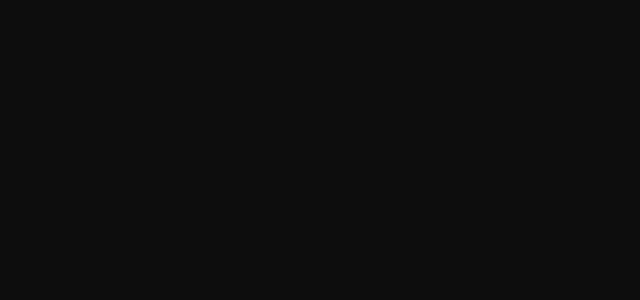
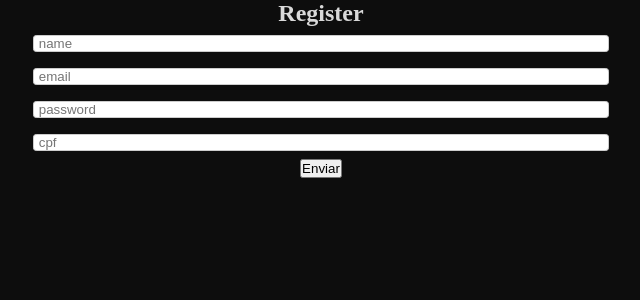
Before and after one commit to Leonardo-KF/C017-FrontII, a React (Vite) app in the folder client/: page /register in a window 1280 px wide. Before the commit this address had no page. Shown: the top 300 px of the page, without its empty margins (319-959 px from the left). Built offline with nearby package versions, Linux system fonts and the light colour scheme.

Commit message:
feat: implementing form adjusts and handleError to api calls

```diff
--- a/client/package.json
+++ b/client/package.json
@@ -14,7 +14,8 @@
     "react-dom": "^18.2.0",
     "react-icons": "^4.7.1",
     "react-router-dom": "^6.6.1",
-    "styled-components": "^5.3.6"
+    "styled-components": "^5.3.6",
+    "sweetalert2": "^11.7.0"
   },
   "devDependencies": {
     "@types/react": "^18.0.26",
--- a/client/src/components/atoms/form/form.tsx
+++ b/client/src/components/atoms/form/form.tsx
@@ -1,5 +1,5 @@
 import { FormEvent } from "react";
-import { FormContainer } from "./styles";
+import { FormContainer, PersonalizedInput } from "./styles";
 
 export interface InputProps {
   placeholder: string;
@@ -8,26 +8,69 @@ export interface InputProps {
   defaultValue?: string;
 }
 
+export interface InvalidData {
+  name: string;
+  errorMessage?: string;
+}
+
 export interface FormProps<T = FormEvent<HTMLFormElement>> {
   title: string;
   inputs: InputProps[];
   onSubmit: (value: T) => void;
   cancel?: () => void;
+  invalidData?: InvalidData[];
 }
 
-export function Form({ inputs, onSubmit, title, cancel }: FormProps) {
+export function Form({
+  inputs,
+  onSubmit,
+  title,
+  cancel,
+  invalidData,
+}: FormProps) {
+  function clearFields(e: FormEvent<HTMLFormElement>) {
+    e.preventDefault();
+    if (invalidData?.length === 0) {
+      console.log(invalidData);
+      inputs.forEach((input) => {
+        e.currentTarget[input.name].value = "";
+      });
+    }
+  }
+
   return (
     <FormContainer>
       <h2>{title}</h2>
-      <form onSubmit={onSubmit}>
+      <form
+        onSubmit={(e) => {
+          onSubmit(e);
+          clearFields(e);
+        }}
+      >
         {inputs.map((input, index) => (
-          <input
+          <>
+            {invalidData?.find((data) => data.name == input.name)
+              ?.errorMessage && (
+              <span>
+                {
+                  invalidData?.find((data) => data.name == input.name)
+                    ?.errorMessage
+                }
+              </span>
+            )}
+            <PersonalizedInput
+              error={
+                invalidData?.find((data) => data.name == input.name)
+                  ? true
+                  : false
+              }
               type={input.type}
               placeholder={input.placeholder}
               name={input.name}
               defaultValue={input.defaultValue}
               key={index}
             />
+          </>
         ))}
         <button type="submit">Enviar</button>
         {cancel && (
--- a/client/src/components/atoms/form/styles.ts
+++ b/client/src/components/atoms/form/styles.ts
@@ -12,6 +12,20 @@ export const FormContainer = styled.section`
     flex-direction: column;
     align-items: center;
     justify-content: space-evenly;
+    min-width: 300px;
     width: 50%;
   }
 `;
+export type InputProps = {
+  error?: boolean;
+};
+
+export const PersonalizedInput = styled.input<InputProps>`
+  display: flex;
+  width: 90%;
+  margin: 0.5rem;
+  border-radius: 0.2rem;
+  border: none;
+  border: ${(props) => (props.error ? "1px solid red" : "1px solid #ccc")};
+  padding-left: 0.3rem;
+`;
--- a/client/src/components/celules/create-classroom-form/create-classroom-form.tsx
+++ b/client/src/components/celules/create-classroom-form/create-classroom-form.tsx
@@ -38,6 +38,7 @@ export function CreateClassroomForm({
 
     const response = await api.createClassroom(data);
     handleControl();
+
     console.log(response);
   }
 
--- a/client/src/components/molecules/classroom-card/classroom-card.tsx
+++ b/client/src/components/molecules/classroom-card/classroom-card.tsx
@@ -10,21 +10,8 @@ import {
 
 export type ClassroomCardProps = {
   classroom: Classroom;
-  changeEditingMode: () => void;
-  handleControl: () => void;
-  editingMode: boolean;
 };
-export function ClassroomCard({
-  classroom,
-  changeEditingMode,
-  editingMode,
-  handleControl,
-}: ClassroomCardProps) {
-  async function handleDeleteClassroom() {
-    await api.deleteClassroom(classroom.id ?? "");
-    handleControl();
-  }
-
+export function ClassroomCard({ classroom }: ClassroomCardProps) {
   return (
     <ClassroomCardContainer>
       <CardInfoContainer>
@@ -52,25 +39,6 @@ export function ClassroomCard({
           })}
         </section>
       </CardInfoContainer>
-      <ClassroomCardOptionsContainer>
-        <button
-          onClick={() => {
-            changeEditingMode();
-          }}
-        >
-          Edit this classroom
-        </button>
-        <button onClick={handleDeleteClassroom}>Delete this classroom</button>
-        {editingMode ? (
-          <UpdateClassroomForm
-            handleControl={handleControl}
-            classroom={classroom}
-            changeEditingMode={changeEditingMode}
-          />
-        ) : (
-          <CreateClassroomForm handleControl={handleControl} />
-        )}
-      </ClassroomCardOptionsContainer>
     </ClassroomCardContainer>
   );
 }
--- a/client/src/components/molecules/login-form/login-form.tsx
+++ b/client/src/components/molecules/login-form/login-form.tsx
@@ -26,7 +26,7 @@ export function LoginForm() {
     };
     const userData = await api.login(loginPayload);
     setLoading(false);
-    console.log(userData);
+
     if (!userData) {
       setError(true);
       return;
@@ -60,6 +60,13 @@ export function LoginForm() {
             </div>
             <button type="submit">Login</button>
           </StyledForm>
+          <button
+            onClick={() => {
+              navigate("/register");
+            }}
+          >
+            Not have Account?
+          </button>
         </StyledLoginForm>
       )}
     </>
--- /dev/null
+++ b/client/src/components/pages/create-user/create-user.tsx
@@ -0,0 +1,82 @@
+import { useState } from "react";
+import { Form, InputProps, InvalidData } from "../../atoms/form/form";
+import { api } from "../../../utils/api/api";
+import { UserPayload } from "../../../utils/types/requests";
+import { useNavigate } from "react-router-dom";
+import { HandleError } from "../../../utils/errors/handle-error-modal";
+
+export function CreateUser() {
+  const navigate = useNavigate();
+
+  const inputOptions: InputProps[] = [
+    {
+      name: "Name",
+      type: "text",
+      placeholder: "name",
+    },
+    {
+      name: "email",
+      type: "email",
+      placeholder: "email",
+    },
+    {
+      name: "password",
+      type: "text",
+      placeholder: "password",
+    },
+    {
+      name: "cpf",
+      type: "text",
+      placeholder: "cpf",
+    },
+  ];
+
+  function validateData(data: UserPayload) {
+    let dataIsValid = true;
+    const error = {
+      fields: [] as string[],
+    };
+    if (data.password.length < 8) {
+      error.fields.push("password");
+      dataIsValid = false;
+    }
+
+    if (!data.email.includes(".com")) {
+      error.fields.push("email");
+      dataIsValid = false;
+    }
+
+    if (!dataIsValid) {
+      console.log(error);
+      HandleError({ message: "Erro no(s) campo: " + error.fields.join(", ") });
+    }
+
+    return dataIsValid;
+  }
+
+  async function handleSubmit(e: React.FormEvent<HTMLFormElement>) {
+    e.preventDefault();
+
+    const data = {
+      name: e.currentTarget.Name.value,
+      email: e.currentTarget.email.value,
+      password: e.currentTarget.password.value,
+      cpf: e.currentTarget.cpf.value,
+    };
+
+    const isValid = validateData(data);
+
+    console.log(data);
+
+    if (isValid) {
+      await api.createUser(data);
+      navigate("/");
+    }
+  }
+
+  return (
+    <div>
+      <Form title={"Register"} inputs={inputOptions} onSubmit={handleSubmit} />
+    </div>
+  );
+}
--- a/client/src/main.tsx
+++ b/client/src/main.tsx
@@ -5,6 +5,7 @@ import { GlobalStyle, theme } from "./global-styles";
 import { ThemeProvider } from "styled-components";
 import { BrowserRouter, Routes, Route } from "react-router-dom";
 import { Classroom } from "./components/pages/classroom/classroom";
+import { CreateUser } from "./components/pages/create-user/create-user";
 
 ReactDOM.createRoot(document.getElementById("root") as HTMLElement).render(
   // <React.StrictMode>
@@ -13,6 +14,7 @@ ReactDOM.createRoot(document.getElementById("root") as HTMLElement).render(
       <Routes>
         <Route path="/" element={<Login />} />
         <Route path="/classroom" element={<Classroom />} />
+        <Route path="/register" element={<CreateUser />} />
       </Routes>
     </BrowserRouter>
     <GlobalStyle />
--- a/client/src/utils/api/api.ts
+++ b/client/src/utils/api/api.ts
@@ -1,9 +1,11 @@
-import axios from "axios";
+import axios, { AxiosError } from "axios";
 import {
   LoginRequest,
   CreateClassroomPayload,
   UpdateClassroomPayload,
+  UserPayload,
 } from "../types/requests";
+import { HandleError } from "../errors/handle-error-modal";
 
 axios.defaults.baseURL = "http://localhost:3000";
 axios.defaults.headers.post["Content-Type"] = "application/json";
@@ -31,6 +33,7 @@ axios.interceptors.response.use(
     if (error.response.status === 401) {
       if (localStorage.getItem("token")) localStorage.removeItem("token");
     }
+    throw new Error(error.response.data.message);
   }
 );
 
@@ -44,8 +47,8 @@ export const api = {
       });
       localStorage.setItem("token", response.data.token);
       return response.data;
-    } catch (err) {
-      alert(err);
+    } catch (err: any) {
+      HandleError(err);
     }
   },
 
@@ -55,8 +58,8 @@ export const api = {
     try {
       const response = await axios.get("/classroom");
       return response.data;
-    } catch (err) {
-      alert(err);
+    } catch (err: any) {
+      HandleError(err);
     }
   },
 
@@ -65,7 +68,7 @@ export const api = {
       const response = await axios.post("/classroom", payload);
       return response.data;
     } catch (err) {
-      alert(err);
+      HandleError(err);
     }
   },
 
@@ -74,7 +77,7 @@ export const api = {
       const response = await axios.patch("/classroom", payload);
       return response.data;
     } catch (err) {
-      alert(err);
+      HandleError(err);
     }
   },
 
@@ -83,7 +86,7 @@ export const api = {
       const response = await axios.delete(`/classroom/${payload}`);
       return response.data;
     } catch (err) {
-      alert(err);
+      HandleError(err);
     }
   },
 
@@ -96,7 +99,7 @@ export const api = {
       });
       return response.data;
     } catch (err) {
-      alert(err);
+      HandleError(err);
     }
   },
 
@@ -105,7 +108,17 @@ export const api = {
       const response = await axios.get("/attendance-list");
       return response.data;
     } catch (err) {
-      alert(err);
+      HandleError(err);
+    }
+  },
+
+  // user keys
+  createUser: async (payload: UserPayload) => {
+    try {
+      const response = await axios.post("/user", payload);
+      return response.data;
+    } catch (err) {
+      HandleError(err);
     }
   },
 };
--- /dev/null
+++ b/client/src/utils/errors/handle-error-modal.ts
@@ -0,0 +1,9 @@
+import Swal from "sweetalert2";
+
+export function HandleError(err: any) {
+  Swal.fire({
+    icon: "error",
+    title: "Oops...",
+    text: err.message,
+  });
+}
```
Also changed, not shown: client/src/components/pages/classroom/classroom.tsx (+36 -12 lines), client/src/utils/types/requests.ts (+7 -0 lines), 1 other file (tests, documents, lock files or other folders). Lines whose indentation alone changed are shown as unchanged.
